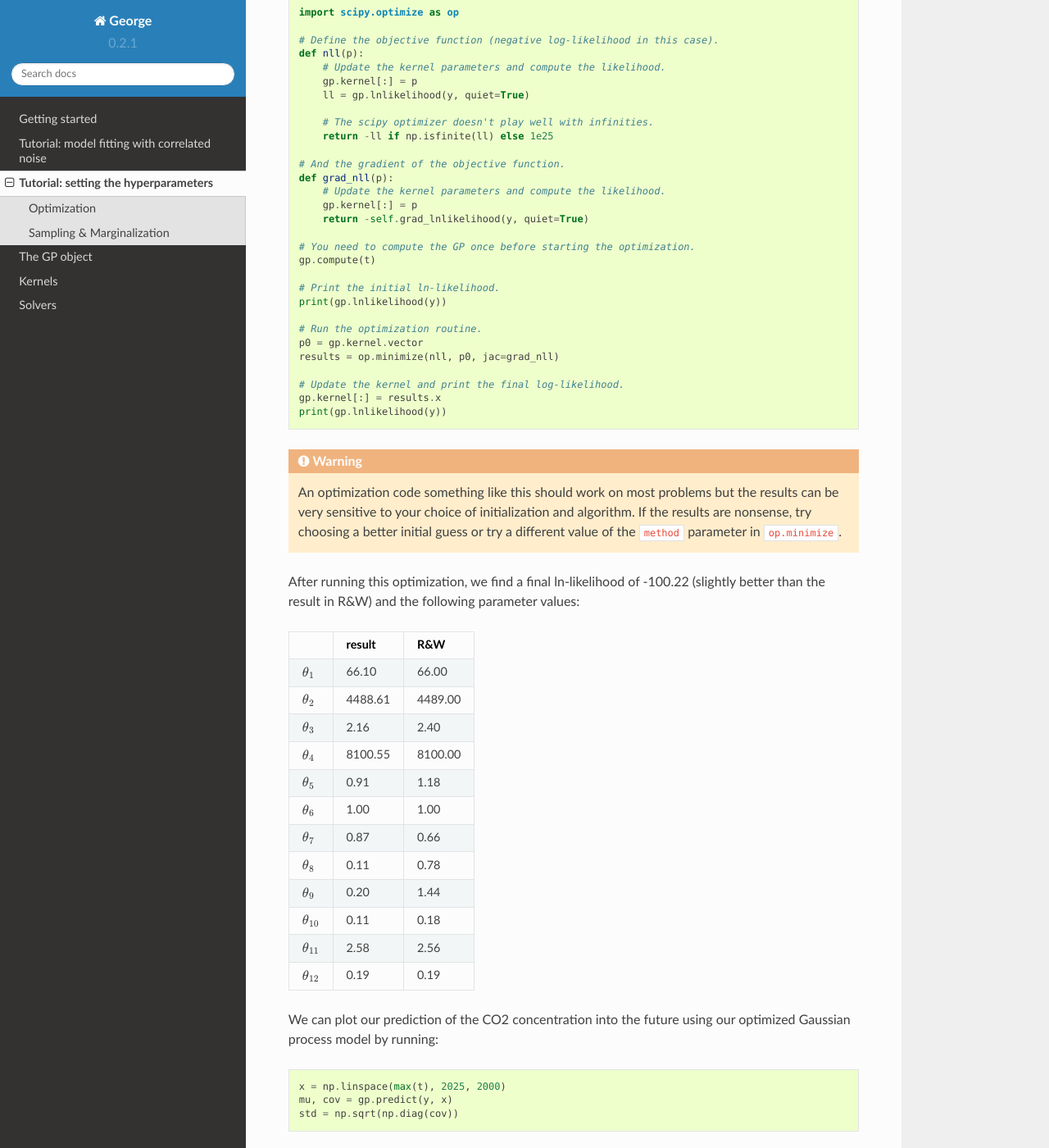
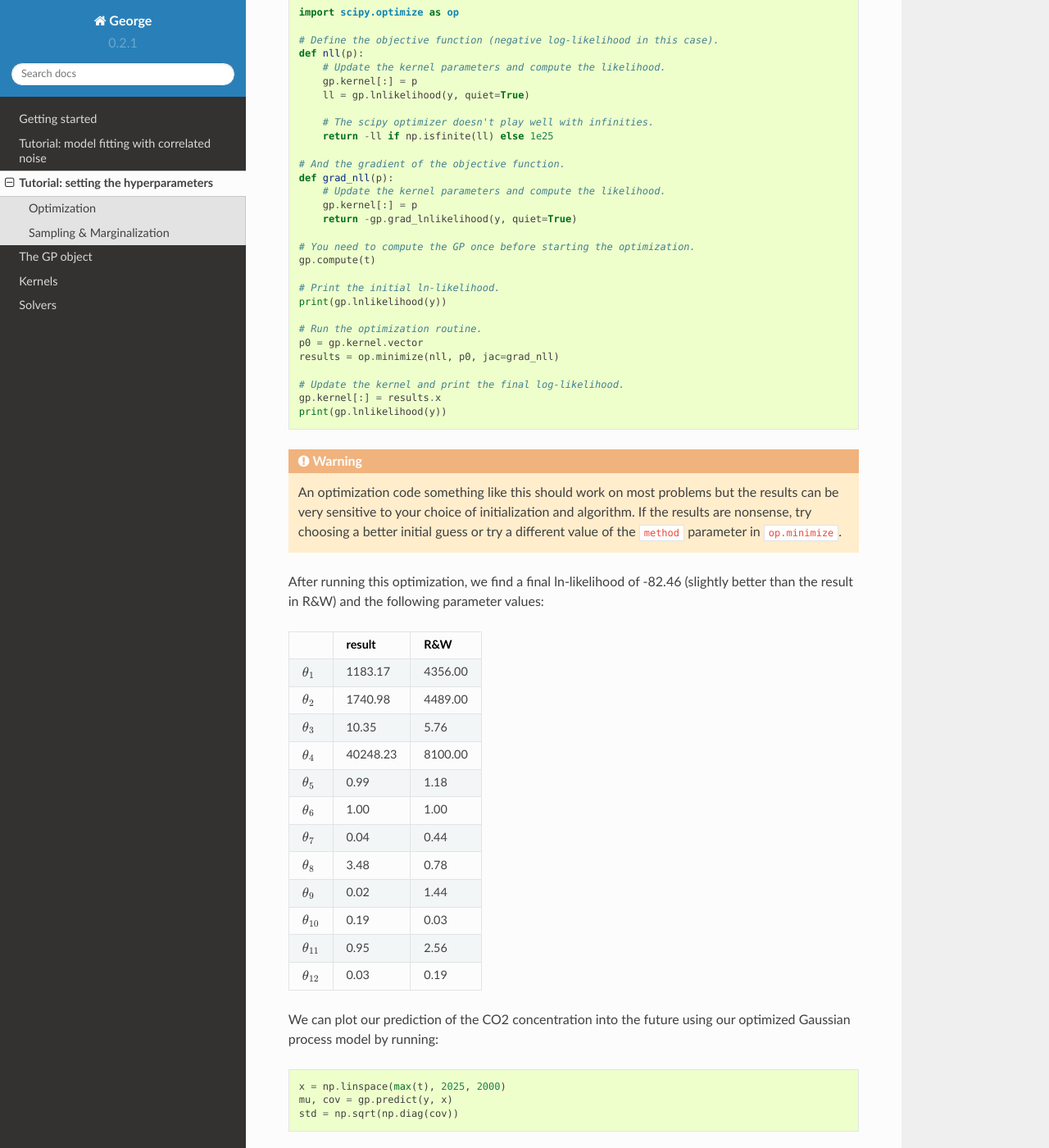
Before and after one commit to dfm/george, a Sphinx documentation site: the page built from docs/user/hyper.rst, in a window 1280 px wide and 1400 px high, scrolled down 2011 px. Shown: the whole window at 82% size. Built offline with Sphinx 7.4.7 and the Read the Docs theme 2.0.0, drawn with Linux system fonts in a browser that asks for light colours; formulas are drawn with MathJax 3.

Commit message:
typo in hyperparameter docs

```diff
--- a/docs/_code/hyper.py
+++ b/docs/_code/hyper.py
@@ -9,6 +9,7 @@ http://www.gaussianprocess.org/gpml/
 from __future__ import division, print_function
 
 import numpy as np
+import scipy.optimize as op
 import statsmodels.api as sm
 import matplotlib.pyplot as pl
 
@@ -41,14 +42,43 @@ k4 = 0.18**2 * kernels.ExpSquaredKernel(1.6**2) + kernels.WhiteKernel(0.19)
 kernel = k1 + k2 + k3 + k4
 
 # Set up the Gaussian process and maximize the marginalized likelihood.
-gp = george.GP(kernel, mean=base)
-p, results = gp.optimize(t, y)
+gp = george.GP(kernel, mean=np.mean(y))
+
+# Define the objective function (negative log-likelihood in this case).
+def nll(p):
+    # Update the kernel parameters and compute the likelihood.
+    gp.kernel[:] = p
+    ll = gp.lnlikelihood(y, quiet=True)
+
+    # The scipy optimizer doesn't play well with infinities.
+    return -ll if np.isfinite(ll) else 1e25
+
+# And the gradient of the objective function.
+def grad_nll(p):
+    # Update the kernel parameters and compute the likelihood.
+    gp.kernel[:] = p
+    return -gp.grad_lnlikelihood(y, quiet=True)
+
+# You need to compute the GP once before starting the optimization.
+gp.compute(t)
+
+# Print the initial ln-likelihood.
+print(gp.lnlikelihood(y))
+
+# Run the optimization routine.
+p0 = gp.kernel.vector
+results = op.minimize(nll, p0, jac=grad_nll)
+
+# Update the kernel and print the final log-likelihood.
+gp.kernel[:] = results.x
+print(results)
+p = gp.kernel.pars
 print("Final parameters: \n", p)
 print("Final marginalized ln-likelihood: {0}".format(gp.lnlikelihood(y)))
 
 # Build the results table.
-rw = [66, 67**2, 2.4, 90**2, 2.0 / 1.3**2, 1.0, 0.66, 0.78, 1.2**2, 0.18,
-      1.6**2, 0.19]
+rw = [66**2, 67**2, 2.4**2, 90**2, 2.0 / 1.3**2, 1.0, 0.66**2, 0.78, 1.2**2,
+      0.18**2, 1.6**2, 0.19]
 labels = map(r":math:`\theta_{{{0}}}`".format, range(1, len(p)+1))
 l = max(map(len, labels))
 rf = "| {{0[0]:{0}s}} | {{0[1]:10.2f}} | {{0[2]:10.2f}} |".format(l).format
@@ -68,5 +98,5 @@ std = np.sqrt(np.diag(cov))
 # Plot the prediction.
 ax.fill_between(x, mu+std, mu-std, color="k", alpha=0.4)
 ax.set_xlim(min(t), 2025.0)
-ax.set_ylim(min(y), 420.0)
+ax.set_ylim(min(y), 400.0)
 fig.savefig("../_static/hyper/figure.png", dpi=150)
--- a/docs/_code/hyper_sample.py
+++ b/docs/_code/hyper_sample.py
@@ -44,7 +44,7 @@ print(time.time() - s)
 
 # Define the probabilistic model.
 def lnprob(p):
-    # Trivial improper prior: uniform in the log.
+    # Trivial prior: uniform in the log.
     if np.any((-10 > p) + (p > 10)):
         return -np.inf
     lnprior = 0.0
--- a/docs/_static/hyper/results.txt
+++ b/docs/_static/hyper/results.txt
@@ -1,27 +1,27 @@
 +---------------------+------------+------------+
 |                     | result     | R&W        |
 +=====================+============+============+
-| :math:`\theta_{1}`  |      66.10 |      66.00 |
+| :math:`\theta_{1}`  |    1183.17 |    4356.00 |
 +---------------------+------------+------------+
-| :math:`\theta_{2}`  |    4488.61 |    4489.00 |
+| :math:`\theta_{2}`  |    1740.98 |    4489.00 |
 +---------------------+------------+------------+
-| :math:`\theta_{3}`  |       2.16 |       2.40 |
+| :math:`\theta_{3}`  |      10.35 |       5.76 |
 +---------------------+------------+------------+
-| :math:`\theta_{4}`  |    8100.55 |    8100.00 |
+| :math:`\theta_{4}`  |   40248.23 |    8100.00 |
 +---------------------+------------+------------+
-| :math:`\theta_{5}`  |       0.91 |       1.18 |
+| :math:`\theta_{5}`  |       0.99 |       1.18 |
 +---------------------+------------+------------+
 | :math:`\theta_{6}`  |       1.00 |       1.00 |
 +---------------------+------------+------------+
-| :math:`\theta_{7}`  |       0.87 |       0.66 |
+| :math:`\theta_{7}`  |       0.04 |       0.44 |
 +---------------------+------------+------------+
-| :math:`\theta_{8}`  |       0.11 |       0.78 |
+| :math:`\theta_{8}`  |       3.48 |       0.78 |
 +---------------------+------------+------------+
-| :math:`\theta_{9}`  |       0.20 |       1.44 |
+| :math:`\theta_{9}`  |       0.02 |       1.44 |
 +---------------------+------------+------------+
-| :math:`\theta_{10}` |       0.11 |       0.18 |
+| :math:`\theta_{10}` |       0.19 |       0.03 |
 +---------------------+------------+------------+
-| :math:`\theta_{11}` |       2.58 |       2.56 |
+| :math:`\theta_{11}` |       0.95 |       2.56 |
 +---------------------+------------+------------+
-| :math:`\theta_{12}` |       0.19 |       0.19 |
+| :math:`\theta_{12}` |       0.03 |       0.19 |
 +---------------------+------------+------------+
--- a/docs/user/hyper.rst
+++ b/docs/user/hyper.rst
@@ -113,7 +113,7 @@ as follows:
     def grad_nll(p):
         # Update the kernel parameters and compute the likelihood.
         gp.kernel[:] = p
-        return -self.grad_lnlikelihood(y, quiet=True)
+        return -gp.grad_lnlikelihood(y, quiet=True)
 
     # You need to compute the GP once before starting the optimization.
     gp.compute(t)
@@ -135,7 +135,7 @@ as follows:
     better initial guess or try a different value of the ``method`` parameter
     in ``op.minimize``.
 
-After running this optimization, we find a final ln-likelihood of -100.22
+After running this optimization, we find a final ln-likelihood of -82.46
 (slightly better than the result in R&W) and the following parameter values:
 
 .. include:: ../_static/hyper/results.txt
```
Also changed, not shown: other parts of docs/user/hyper.rst (+4 -4 lines), docs/_static/hyper/figure.png.
